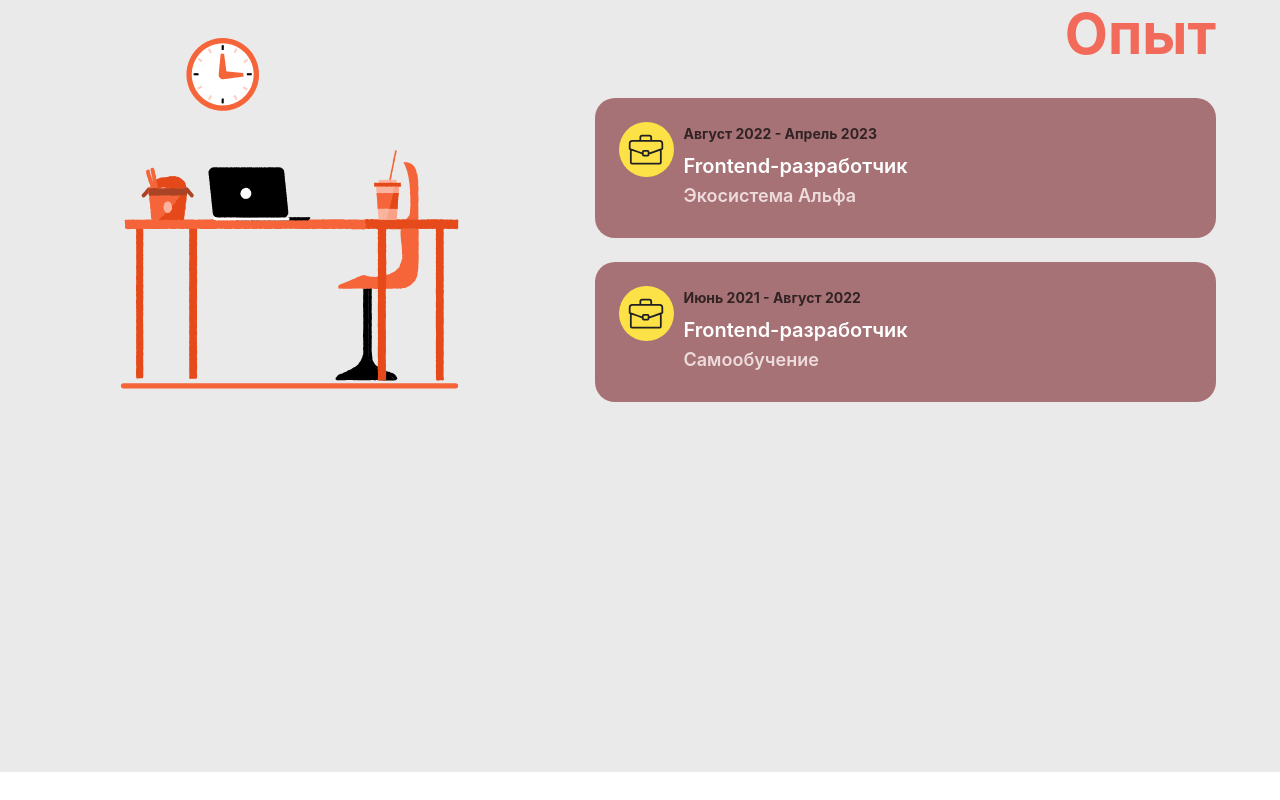
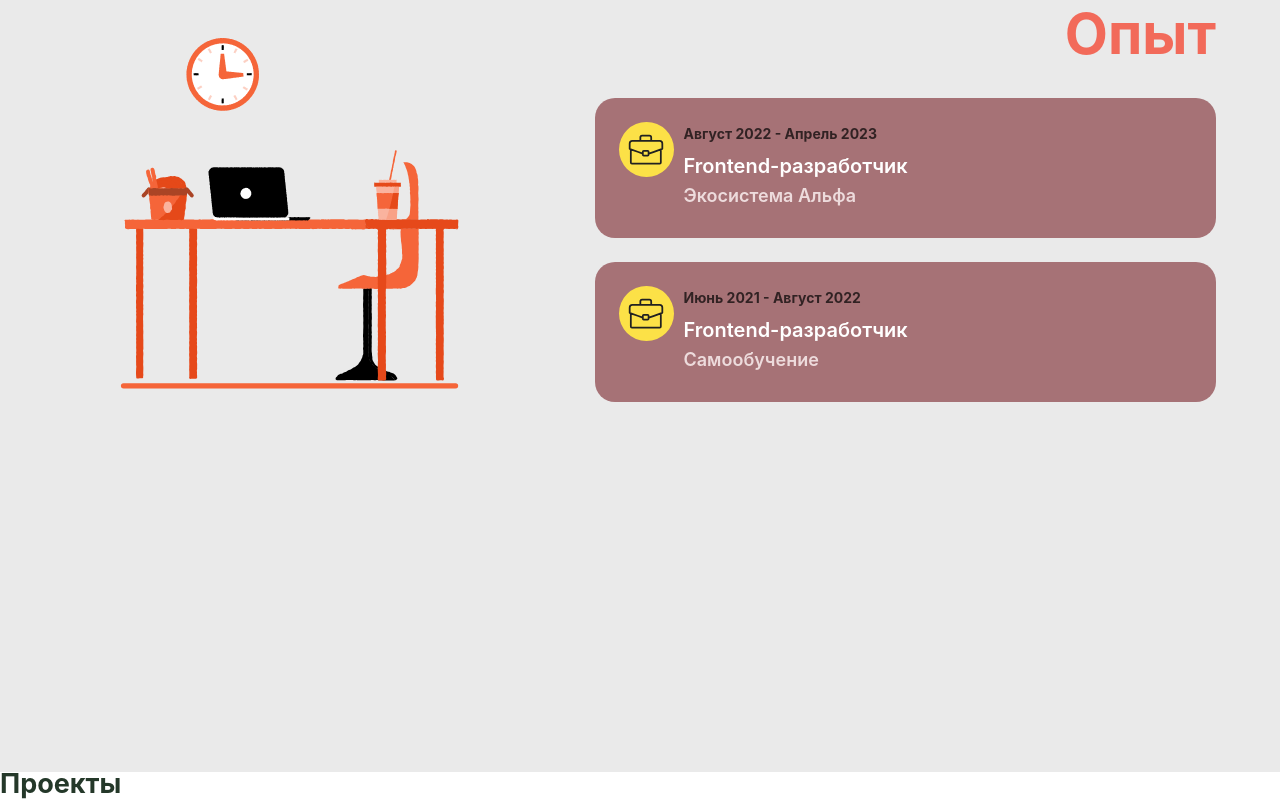
Before and after one commit to fukodiaz/portfolio_ts, a React app in the folder client/: page / in a window 1280 px wide. Shown: the part 2156-2956 px from the top of the page. Before the commit the page ends 2928 px from the top, so only its background shows below. Built offline with nearby package versions, Linux system fonts and the light colour scheme; the HTML template or start-up script is replaced by a standard one.

Commit message:
prepare template of component-projects + array with data

```diff
--- /dev/null
+++ b/client/src/components/item-project/index.tsx
@@ -0,0 +1,3 @@
+import ItemProject from './item-project'
+
+export default ItemProject
--- /dev/null
+++ b/client/src/components/item-project/item-project.tsx
@@ -0,0 +1,15 @@
+import React, {FC} from 'react'
+
+import { TypeProject } from '../../data/projectsData';
+import styles from './item-project.module.less'
+
+const ItemProject: FC<TypeProject> = (props) => {
+
+	return (
+		<div>
+
+		</div>
+	)
+}
+
+export default ItemProject
--- a/client/src/components/main-page/main-page.tsx
+++ b/client/src/components/main-page/main-page.tsx
@@ -5,6 +5,7 @@ import Navigation from '../navigation';
 import JeneralInfo from '../jeneral-info';
 import Skills from '../skills';
 import Experience from '../experience';
+import Projects from '../projects';
 import styles from './main-page.module.less';
 
 
@@ -17,6 +18,7 @@ const MainPage:FC = () => {
 			<JeneralInfo />
 			<Skills />
 			<Experience />
+			<Projects />
 		</main>
 	);
 };
--- /dev/null
+++ b/client/src/components/projects/index.tsx
@@ -0,0 +1,3 @@
+import Projects from './projects'
+
+export default Projects
--- /dev/null
+++ b/client/src/components/projects/projects.tsx
@@ -0,0 +1,33 @@
+import React, {FC, ReactElement} from 'react';
+
+import ItemProject from '../item-project';
+import { projectsData, TypeProject } from '../../data/projectsData';
+import styles from './projects.module.less';
+
+const Projects: FC = () => {
+	const createItemProject = (data: TypeProject): ReactElement => {
+		return <ItemProject {...data} />
+	}
+	return (
+		<>
+			{
+				projectsData.length && (
+					<section id='projects' className={styles.projects}>
+						<div className={styles.boxHeaderProjects}>
+							<h2 className={styles.headerProjects}>Проекты</h2>
+						</div>
+						<div className={styles.wrapperProjects}>
+							<div className={styles.boxContentProjects}>
+								{
+									projectsData.slice(0, 3).map(createItemProject)
+								}
+							</div>
+						</div>
+					</section>
+				)
+			}
+		</>
+	)
+}
+
+export default Projects
--- /dev/null
+++ b/client/src/data/projectsData.tsx
@@ -0,0 +1,33 @@
+import bel_go from './png/bel_go.png'
+import admin from './png/admin.png'
+
+export type TypeProject = {
+	id: number | string,
+	title: string,
+	description?: string,
+	elsStack?: string[],
+	code: string,
+	deploy?: string,
+	image: string
+}
+
+export const projectsData: TypeProject[] = [
+	{
+		id: 1,
+		title: 'BEL_go',
+		description: 'Личный учебный проект приложения, предусматривающего возможность аренды жилья из предложенных вариантов в одном из четырех городов Бельгии',
+		elsStack: ['React', 'Redux', 'Less'],
+		code: 'https://github.com/fukodiaz/BEL_go',
+		deploy: 'https://bel-go.vercel.app/',
+		image: bel_go
+	},
+	{
+		id: 2,
+		title: 'Admin_account',
+		description: 'Учебный проект, подразумевающий создание личного кабинета администратора системы',
+		elsStack: ['React', 'Redux', 'Less', 'Node.js', 'Redis'],
+		code: 'https://github.com/fukodiaz/admin_account',
+		deploy: 'https://admin-account.vercel.app/',
+		image: admin
+	}
+]
```
Also changed, not shown: client/src/components/item-project/item-project.module.less (added), client/src/components/projects/projects.module.less (added), client/src/data/png/admin.png (added), client/src/data/png/bel_go.png (added).
